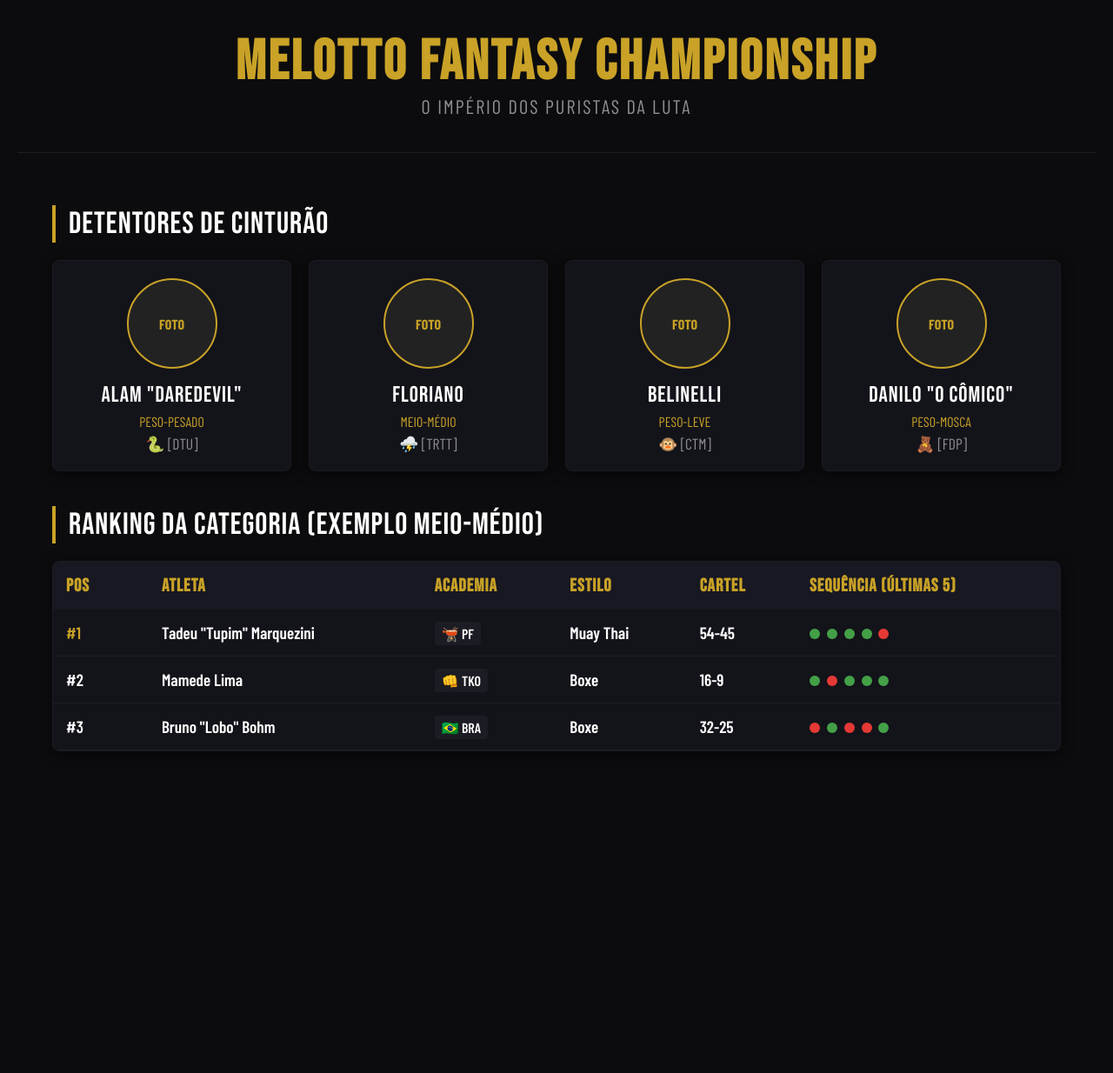
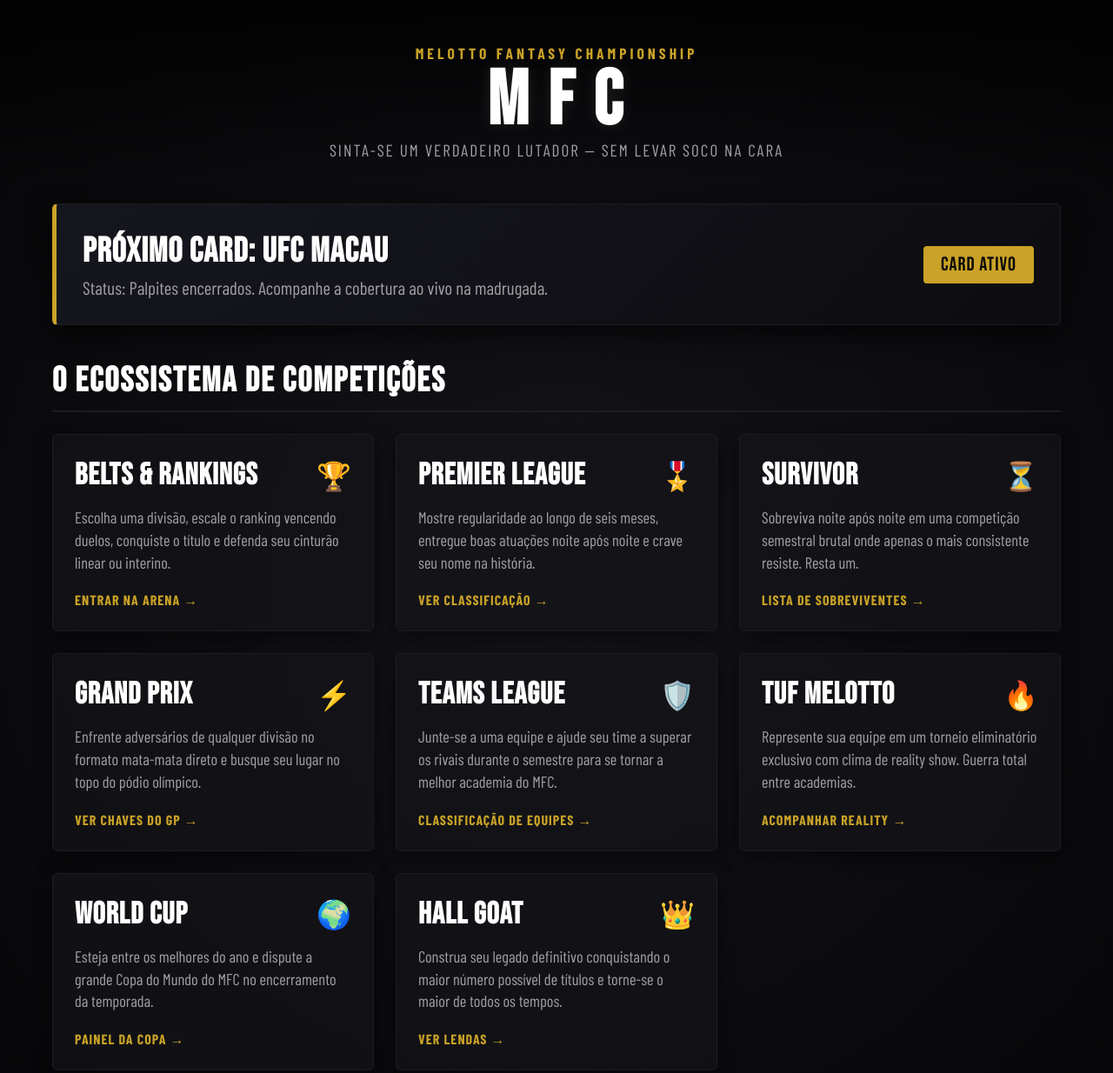
Before and after one commit to igormelotto94/igormelotto94.github.io, a plain HTML site: page index.html in a window 1280 px wide. Shown: the whole page at 87% size. Before the commit the page ends 884 px from the top, so only its background shows below. Drawn offline with nearby package versions, Linux system fonts and the light colour scheme.

Commit message:
Add files via upload

```diff
--- a/index.html
+++ b/index.html
@@ -3,279 +3,340 @@
 <head>
     <meta charset="UTF-8">
     <meta name="viewport" content="width=device-width, initial-scale=1.0">
-    <title>MMA Melotto - MFC Portal</title>
+    <title>MFC - Melotto Fantasy Championship</title>
     <link href="https://fonts.googleapis.com/css2?family=Bebas+Neue&family=Barlow+Condensed:wght@400;600;700&display=swap" rel="stylesheet">
     <style>
         :root {
-            --bg-color: #0c0c0f;
-            --card-bg: #13131a;
+            --bg-dark: #060608;
+            --bg-gradient: radial-gradient(circle at center, #141419 0%, #060608 100%);
+            --card-bg: rgba(20, 20, 25, 0.7);
+            --card-border: #1c1c24;
             --gold: #C9A227;
-            --red: #E53935;
-            --green: #43A047;
-            --gray-text: #8e8e93;
+            --gold-glow: rgba(201, 162, 39, 0.2);
+            --white: #ffffff;
+            --gray-text: #a0a0a5;
         }
 
         body {
-            background-color: var(--bg-color);
-            color: #ffffff;
+            background: var(--bg-dark);
+            background-image: var(--bg-gradient);
+            color: var(--white);
             font-family: 'Barlow Condensed', sans-serif;
             margin: 0;
             padding: 0;
-            display: flex;
-            flex-direction: column;
-            align-items: center;
+            box-sizing: border-box;
+            min-height: 100vh;
         }
 
+        /* CABEÇALHO PREMIUM */
         header {
-            width: 100%;
-            max-width: 1200px;
-            padding: 40px 20px;
             text-align: center;
-            border-bottom: 1px solid #1c1c24;
+            padding: 50px 20px 30px 20px;
+            background: linear-gradient(to bottom, rgba(0,0,0,0.8) 0%, rgba(6,6,8,0) 100%);
+        }
+
+        .logo-sub {
+            font-size: 1.1rem;
+            color: var(--gold);
+            letter-spacing: 4px;
+            text-transform: uppercase;
+            margin: 0;
+            font-weight: 700;
         }
 
         header h1 {
             font-family: 'Bebas Neue', sans-serif;
-            font-size: 4rem;
-            color: var(--gold);
-            margin: 0;
-            letter-spacing: 3px;
-            line-height: 1;
+            font-size: 5.5rem;
+            margin: 5px 0;
+            letter-spacing: 4px;
+            line-height: 0.9;
+            color: var(--white);
+            text-shadow: 0 0 20px rgba(255,255,255,0.1);
         }
 
-        header p {
-            font-size: 1.4rem;
+        .logo-slogan {
+            font-size: 1.2rem;
             color: var(--gray-text);
-            margin: 5px 0 0 0;
+            letter-spacing: 2px;
             text-transform: uppercase;
-            letter-spacing: 2px;
+            margin: 0;
         }
 
+        /* CONTAINER PRINCIPAL */
         .container {
             width: 100%;
             max-width: 1200px;
+            margin: 0 auto;
             padding: 20px;
             box-sizing: border-box;
         }
 
-        /* CARD DOS CAMPEÕES */
-        .section-title {
-            font-family: 'Bebas Neue', sans-serif;
-            font-size: 2.2rem;
-            color: #ffffff;
-            margin: 40px 0 20px 0;
-            letter-spacing: 1px;
-            border-left: 4px solid var(--gold);
-            padding-left: 15px;
-        }
-
-        .champions-grid {
-            display: grid;
-            grid-template-columns: repeat(auto-fit, minmax(220px, 1fr));
+        /* BANNER DE DESTAQUE DINÂMICO */
+        .highlight-banner {
+            background: linear-gradient(135deg, #16161f 0%, #0c0c10 100%);
+            border: 1px solid var(--card-border);
+            border-left: 5px solid var(--gold);
+            border-radius: 6px;
+            padding: 30px;
+            margin-bottom: 40px;
+            box-shadow: 0 10px 30px rgba(0,0,0,0.7);
+            display: flex;
+            justify-content: space-between;
+            align-items: center;
+            flex-wrap: wrap;
             gap: 20px;
         }
 
-        .champ-card {
-            background-color: var(--card-bg);
-            border: 1px solid #1c1c24;
-            border-radius: 8px;
-            padding: 20px;
-            text-align: center;
-            position: relative;
-            box-shadow: 0 4px 15px rgba(0,0,0,0.6);
-            transition: transform 0.3s;
+        .banner-content h2 {
+            font-family: 'Bebas Neue', sans-serif;
+            font-size: 2.5rem;
+            margin: 0;
+            letter-spacing: 1px;
+            color: var(--white);
         }
 
-        .champ-card:hover {
+        .banner-content p {
+            font-size: 1.3rem;
+            color: var(--gray-text);
+            margin: 5px 0 0 0;
+        }
+
+        .banner-badge {
+            background: var(--gold);
+            color: var(--bg-dark);
+            font-family: 'Bebas Neue', sans-serif;
+            font-size: 1.4rem;
+            padding: 8px 20px;
+            border-radius: 4px;
+            letter-spacing: 1px;
+            text-transform: uppercase;
+        }
+
+        /* SEÇÃO DO HUB DE COMPETIÇÕES */
+        .section-title {
+            font-family: 'Bebas Neue', sans-serif;
+            font-size: 2.5rem;
+            letter-spacing: 2px;
+            margin-bottom: 25px;
+            border-bottom: 2px solid var(--card-border);
+            padding-bottom: 10px;
+            text-transform: uppercase;
+        }
+
+        .hub-grid {
+            display: grid;
+            grid-template-columns: repeat(auto-fit, minmax(280px, 1fr));
+            gap: 25px;
+            margin-bottom: 60px;
+        }
+
+        /* CARDS DA ARENA */
+        .hub-card {
+            background: var(--card-bg);
+            border: 1px solid var(--card-border);
+            border-radius: 6px;
+            padding: 25px;
+            position: relative;
+            box-shadow: 0 6px 20px rgba(0,0,0,0.5);
+            transition: all 0.3s cubic-bezier(0.25, 0.8, 0.25, 1);
+            cursor: pointer;
+            text-decoration: none;
+            color: inherit;
+            display: flex;
+            flex-direction: column;
+            justify-content: space-between;
+        }
+
+        .hub-card:hover {
             transform: translateY(-5px);
             border-color: var(--gold);
+            box-shadow: 0 12px 30px var(--gold-glow);
+            background: rgba(25, 25, 35, 0.9);
         }
 
-        .champ-avatar {
-            width: 100px;
-            height: 100px;
-            background-color: #222;
-            border-radius: 50%;
-            margin: 0 auto 15px auto;
-            border: 2px solid var(--gold);
+        .card-header {
             display: flex;
+            justify-content: space-between;
             align-items: center;
-            justify-content: center;
-            font-weight: bold;
+            margin-bottom: 15px;
+        }
+
+        .card-icon {
+            font-size: 2rem;
             color: var(--gold);
         }
 
-        .champ-name {
+        .card-title {
             font-family: 'Bebas Neue', sans-serif;
-            font-size: 1.6rem;
+            font-size: 2.2rem;
             margin: 0;
             letter-spacing: 1px;
+            text-transform: uppercase;
+            color: var(--white);
         }
 
-        .champ-division {
-            font-size: 1rem;
-            color: var(--gold);
-            text-transform: uppercase;
-            margin: 5px 0;
+        .card-desc {
+            font-size: 1.15rem;
+            color: var(--gray-text);
+            line-height: 1.4;
+            margin: 0 0 20px 0;
         }
 
-        .champ-team {
-            font-size: 1.1rem;
-            color: var(--gray-text);
+        .card-footer {
+            font-weight: 700;
+            font-size: 1rem;
+            text-transform: uppercase;
+            letter-spacing: 1px;
+            color: var(--gold);
+            display: flex;
+            align-items: center;
+            gap: 5px;
         }
 
-        /* TABELA DE RANKING */
-        .ranking-box {
-            background-color: var(--card-bg);
-            border-radius: 8px;
-            border: 1px solid #1c1c24;
-            overflow-x: auto;
-            box-shadow: 0 4px 15px rgba(0,0,0,0.6);
-        }
-
-        .ranking-table {
-            width: 100%;
-            border-collapse: collapse;
-            text-align: left;
-        }
-
-        .ranking-table th {
-            background-color: #181822;
-            padding: 15px;
-            font-family: 'Bebas Neue', sans-serif;
-            font-size: 1.3rem;
-            color: var(--gold);
-            letter-spacing: 1px;
-        }
-
-        .ranking-table td {
-            padding: 15px;
-            border-bottom: 1px solid #1c1c24;
-            font-size: 1.2rem;
-            font-weight: 600;
-        }
-
-        .ranking-table tr:hover {
-            background-color: #181822;
-        }
-
-        .dot {
-            display: inline-block;
-            width: 12px;
-            height: 12px;
-            border-radius: 50%;
-            margin-right: 4px;
-        }
-        .dot-w { background-color: var(--green); }
-        .dot-l { background-color: var(--red); }
-        .dot-d { background-color: var(--gold); }
-
-        .team-badge {
-            background-color: #1c1c24;
-            padding: 4px 8px;
-            border-radius: 4px;
-            font-size: 1rem;
-            color: #fff;
+        /* RESPONSIVIDADE MONSTRO (MOBILE-FIRST) */
+        @media (max-width: 768px) {
+            header h1 {
+                font-size: 3.5rem;
+            }
+            .logo-sub {
+                font-size: 0.9rem;
+                letter-spacing: 2px;
+            }
+            .logo-slogan {
+                font-size: 1rem;
+            }
+            .highlight-banner {
+                text-align: center;
+                justify-content: center;
+                padding: 20px;
+            }
+            .banner-content h2 {
+                font-size: 2rem;
+            }
         }
     </style>
 </head>
 <body>
 
+    <!-- PORTAL SIGNATURE -->
     <header>
-        <h1>MELOTTO FANTASY CHAMPIONSHIP</h1>
-        <p>O império dos puristas da luta</p>
+        <p class="logo-sub">Melotto Fantasy Championship</p>
+        <h1>M F C</h1>
+        <p class="logo-slogan">Sinta-se um verdadeiro lutador — sem levar soco na cara</p>
     </header>
 
     <div class="container">
 
-        <!-- EXIBIÇÃO DE CAMPEÕES LINEARES -->
-        <div class="section-title">Detentores de Cinturão</div>
-        <div class="champions-grid">
-            <div class="champ-card">
-                <div class="champ-avatar">FOTO</div>
-                <div class="champ-name">Alam "Daredevil"</div>
-                <div class="champ-division">Peso-Pesado</div>
-                <div class="champ-team">🐍 [DTU]</div>
+        <!-- TERMÔMETRO/STATUS DA SEMANA DE LUTA -->
+        <div class="highlight-banner">
+            <div class="banner-content">
+                <h2>PRÓXIMO CARD: UFC MACAU</h2>
+                <p>Status: Palpites encerrados. Acompanhe a cobertura ao vivo na madrugada.</p>
             </div>
-            <div class="champ-card">
-                <div class="champ-avatar">FOTO</div>
-                <div class="champ-name">Floriano</div>
-                <div class="champ-division">Meio-Médio</div>
-                <div class="champ-team">⛈️ [TRTT]</div>
-            </div>
-            <div class="champ-card">
-                <div class="champ-avatar">FOTO</div>
-                <div class="champ-name">Belinelli</div>
-                <div class="champ-division">Peso-Leve</div>
-                <div class="champ-team">🐵 [CTM]</div>
-            </div>
-            <div class="champ-card">
-                <div class="champ-avatar">FOTO</div>
-                <div class="champ-name">Danilo "O Cômico"</div>
-                <div class="champ-division">Peso-Mosca</div>
-                <div class="champ-team">🧸 [FDP]</div>
-            </div>
+            <div class="banner-badge">CARD ATIVO</div>
         </div>
 
-        <!-- MOCK DE RANKING INDIVIDUAL -->
-        <div class="section-title">Ranking da Categoria (Exemplo Meio-Médio)</div>
-        <div class="ranking-box">
-            <table class="ranking-table">
-                <thead>
-                    <tr>
-                        <th style="width: 80px;">POS</th>
-                        <th>ATLETA</th>
-                        <th>ACADEMIA</th>
-                        <th>ESTILO</th>
-                        <th>CARTEL</th>
-                        <th>SEQUÊNCIA (ÚLTIMAS 5)</th>
-                    </tr>
-                </thead>
-                <tbody>
-                    <tr>
-                        <td style="color: var(--gold);">#1</td>
-                        <td>Tadeu "Tupim" Marquezini</td>
-                        <td><span class="team-badge">🫕 PF</span></td>
-                        <td>Muay Thai</td>
-                        <td>54-45</td>
-                        <td>
-                            <span class="dot dot-w"></span>
-                            <span class="dot dot-w"></span>
-                            <span class="dot dot-w"></span>
-                            <span class="dot dot-w"></span>
-                            <span class="dot dot-l"></span>
-                        </td>
-                    </tr>
-                    <tr>
-                        <td style="color: #fff;">#2</td>
-                        <td>Mamede Lima</td>
-                        <td><span class="team-badge">👊 TKO</span></td>
-                        <td>Boxe</td>
-                        <td>16-9</td>
-                        <td>
-                            <span class="dot dot-w"></span>
-                            <span class="dot dot-l"></span>
-                            <span class="dot dot-w"></span>
-                            <span class="dot dot-w"></span>
-                            <span class="dot dot-w"></span>
-                        </td>
-                    </tr>
-                    <tr>
-                        <td style="color: #fff;">#3</td>
-                        <td>Bruno "Lobo" Bohm</td>
-                        <td><span class="team-badge">🇧🇷 BRA</span></td>
-                        <td>Boxe</td>
-                        <td>32-25</td>
-                        <td>
-                            <span class="dot dot-l"></span>
-                            <span class="dot dot-w"></span>
-                            <span class="dot dot-l"></span>
-                            <span class="dot dot-l"></span>
-                            <span class="dot dot-w"></span>
-                        </td>
-                    </tr>
-                </tbody>
-            </table>
+        <h2 class="section-title">O Ecossistema de Competições</h2>
+
+        <!-- O HUB COMPLETO BASEADO NA SUA APRESENTAÇÃO -->
+        <div class="hub-grid">
+
+            <!-- BELTS -->
+            <a href="#" class="hub-card">
+                <div>
+                    <div class="card-header">
+                        <h3 class="card-title">Belts & Rankings</h3>
+                        <div class="card-icon">🏆</div>
+                    </div>
+                    <p class="card-desc">Escolha uma divisão, escale o ranking vencendo duelos, conquiste o título e defenda seu cinturão linear ou interino.</p>
+                </div>
+                <div class="card-footer">Entrar na Arena →</div>
+            </a>
+
+            <!-- PREMIER LEAGUE -->
+            <a href="#" class="hub-card">
+                <div>
+                    <div class="card-header">
+                        <h3 class="card-title">Premier League</h3>
+                        <div class="card-icon">🎖️</div>
+                    </div>
+                    <p class="card-desc">Mostre regularidade ao longo de seis meses, entregue boas atuações noite após noite e crave seu nome na história.</p>
+                </div>
+                <div class="card-footer">Ver Classificação →</div>
+            </a>
+
+            <!-- SURVIVOR -->
+            <a href="#" class="hub-card">
+                <div>
+                    <div class="card-header">
+                        <h3 class="card-title">Survivor</h3>
+                        <div class="card-icon">⏳</div>
+                    </div>
+                    <p class="card-desc">Sobreviva noite após noite em uma competição semestral brutal onde apenas o mais consistente resiste. Resta um.</p>
+                </div>
+                <div class="card-footer">Lista de Sobreviventes →</div>
+            </a>
+
+            <!-- GRAND PRIX -->
+            <a href="#" class="hub-card">
+                <div>
+                    <div class="card-header">
+                        <h3 class="card-title">Grand Prix</h3>
+                        <div class="card-icon">⚡</div>
+                    </div>
+                    <p class="card-desc">Enfrente adversários de qualquer divisão no formato mata-mata direto e busque seu lugar no topo do pódio olímpico.</p>
+                </div>
+                <div class="card-footer">Ver Chaves do GP →</div>
+            </a>
+
+            <!-- TEAMS LEAGUE -->
+            <a href="#" class="hub-card">
+                <div>
+                    <div class="card-header">
+                        <h3 class="card-title">Teams League</h3>
+                        <div class="card-icon">🛡️</div>
+                    </div>
+                    <p class="card-desc">Junte-se a uma equipe e ajude seu time a superar os rivais durante o semestre para se tornar a melhor academia do MFC.</p>
+                </div>
+                <div class="card-footer">Classificação de Equipes →</div>
+            </a>
+
+            <!-- TUF MELOTTO -->
+            <a href="#" class="hub-card">
+                <div>
+                    <div class="card-header">
+                        <h3 class="card-title">TUF Melotto</h3>
+                        <div class="card-icon">🔥</div>
+                    </div>
+                    <p class="card-desc">Represente sua equipe em um torneio eliminatório exclusivo com clima de reality show. Guerra total entre academias.</p>
+                </div>
+                <div class="card-footer">Acompanhar Reality →</div>
+            </a>
+
+            <!-- WORLD CUP -->
+            <a href="#" class="hub-card">
+                <div>
+                    <div class="card-header">
+                        <h3 class="card-title">World Cup</h3>
+                        <div class="card-icon">🌍</div>
+                    </div>
+                    <p class="card-desc">Esteja entre os melhores do ano e dispute a grande Copa do Mundo do MFC no encerramento da temporada.</p>
+                </div>
+                <div class="card-footer">Painel da Copa →</div>
+            </a>
+
+            <!-- GOAT -->
+            <a href="#" class="hub-card">
+                <div>
+                    <div class="card-header">
+                        <h3 class="card-title">Hall GOAT</h3>
+                        <div class="card-icon">👑</div>
+                    </div>
+                    <p class="card-desc">Construa seu legado definitivo conquistando o maior número possível de títulos e torne-se o maior de todos os tempos.</p>
+                </div>
+                <div class="card-footer">Ver Lendas →</div>
+            </a>
+
         </div>
 
     </div>
```
